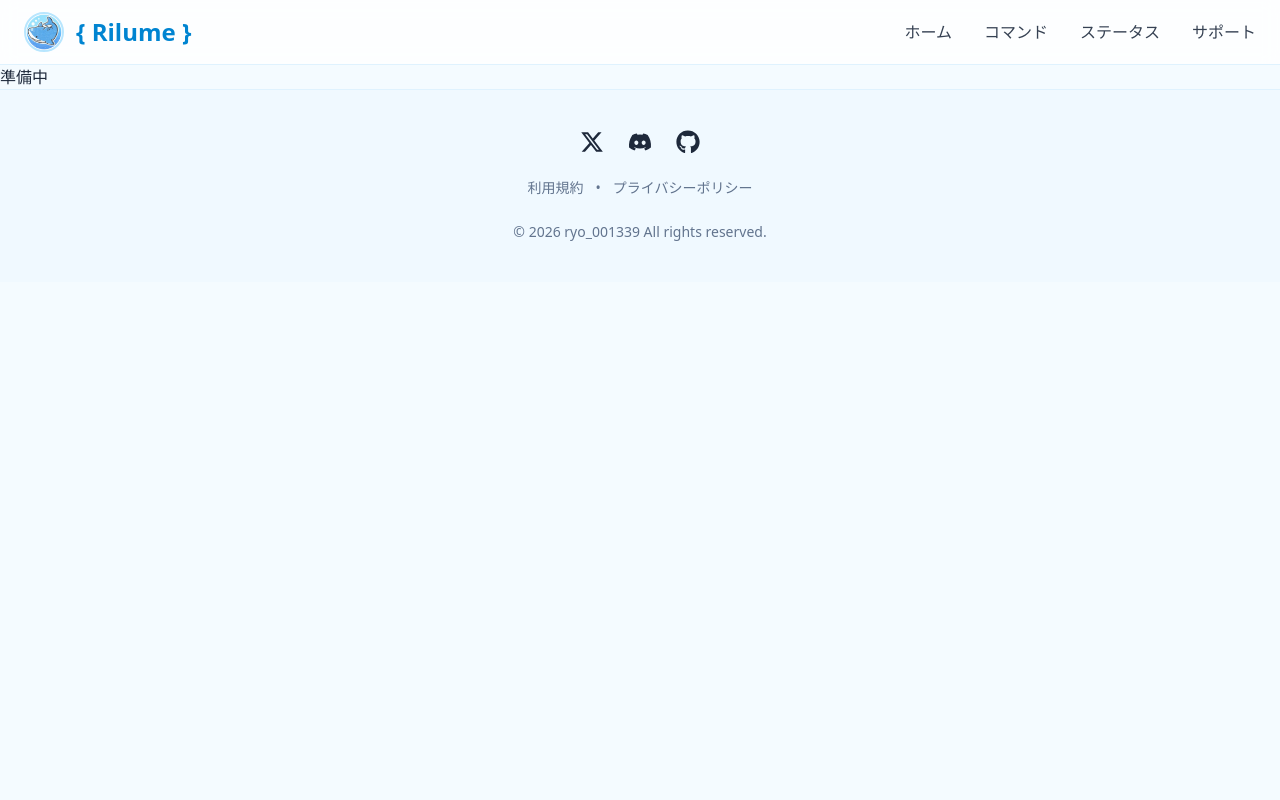
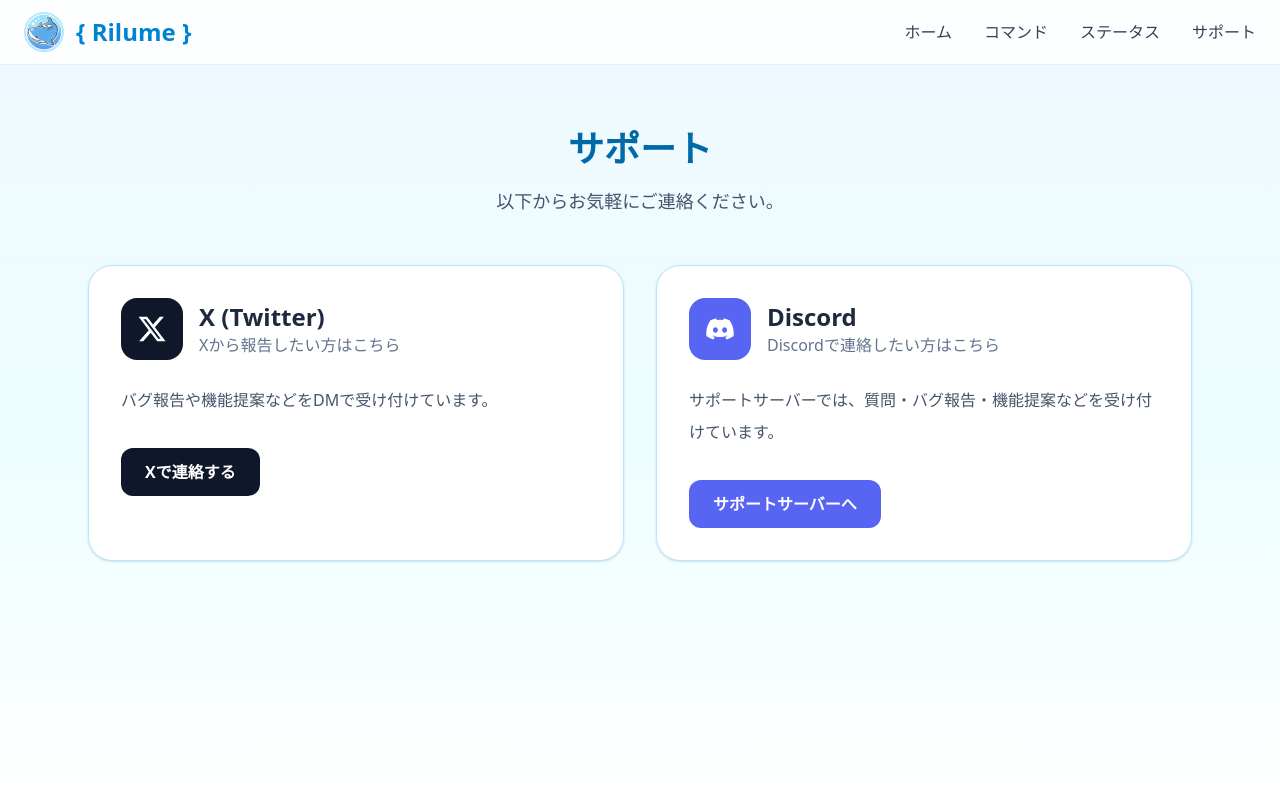
Before and after one commit to VEDA0013391/rilume-site, a Next.js app: page /support in a window 1280 px wide. Shown: the top 800 px of the page. Built offline with nearby package versions, Linux system fonts and the light colour scheme.

Commit message:
サポートページ

```diff
--- a/app/support/page.tsx
+++ b/app/support/page.tsx
@@ -1,3 +1,91 @@
-export default function Page() {
-  return <h1>準備中</h1>;
+import { FaDiscord, FaXTwitter } from "react-icons/fa6";
+import { siteConfig } from "@/app/lib/site";
+import type { Metadata } from "next";
+
+export const metadata: Metadata = {
+  title: "サポート",
+};
+
+export default function Support() {
+  return (
+    <main className="min-h-[calc(100vh-64px)] bg-gradient-to-b from-sky-50 via-cyan-50 to-white">
+      <section className="mx-auto max-w-6xl px-6 py-16">
+
+        <h1 className="mb-4 text-center text-4xl font-bold text-sky-700">
+          サポート
+        </h1>
+
+        <p className="mx-auto mb-12 max-w-2xl text-center text-lg leading-8 text-slate-600">
+          以下からお気軽にご連絡ください。
+        </p>
+
+        <div className="grid gap-8 md:grid-cols-2">
+
+          {/* Twitter */}
+          <div className="rounded-3xl border border-sky-200 bg-white p-8 shadow transition hover:-translate-y-1 hover:shadow-lg">
+            <div className="mb-6 flex items-center gap-4">
+              <div className="rounded-2xl bg-slate-900 p-4 text-3xl text-white">
+                <FaXTwitter />
+              </div>
+
+              <div>
+                <h2 className="text-2xl font-bold text-slate-800">
+                  X (Twitter)
+                </h2>
+                <p className="text-slate-500">
+                  Xから報告したい方はこちら
+                </p>
+              </div>
+            </div>
+
+            <p className="mb-8 leading-8 text-slate-600">
+              バグ報告や機能提案などをDMで受け付けています。
+            </p>
+
+            <a
+              href={siteConfig.twitter_url}
+              target="_blank"
+              rel="noopener noreferrer"
+              className="inline-flex rounded-xl bg-slate-900 px-6 py-3 font-semibold text-white transition hover:bg-slate-800"
+            >
+              Xで連絡する
+            </a>
+          </div>
+
+          {/* Discord */}
+          <div className="rounded-3xl border border-sky-200 bg-white p-8 shadow transition hover:-translate-y-1 hover:shadow-lg">
+            <div className="mb-6 flex items-center gap-4">
+              <div className="rounded-2xl bg-[#5865F2] p-4 text-3xl text-white">
+                <FaDiscord />
+              </div>
+
+              <div>
+                <h2 className="text-2xl font-bold text-slate-800">
+                  Discord
+                </h2>
+                <p className="text-slate-500">
+                  Discordで連絡したい方はこちら
+                </p>
+              </div>
+            </div>
+
+            <p className="mb-8 leading-8 text-slate-600">
+              サポートサーバーでは、質問・バグ報告・機能提案などを受け付けています。
+            </p>
+
+            <a
+              href={siteConfig.server_url}
+              target="_blank"
+              rel="noopener noreferrer"
+              className="inline-flex rounded-xl bg-[#5865F2] px-6 py-3 font-semibold text-white transition hover:bg-[#4752C4]"
+            >
+              サポートサーバーへ
+            </a>
+          </div>
+
+        </div>
+
+      </section>
+    </main>
+  );
 }
```
